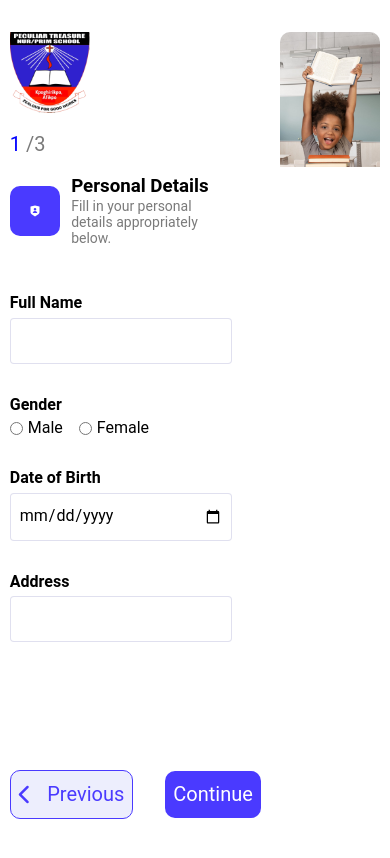
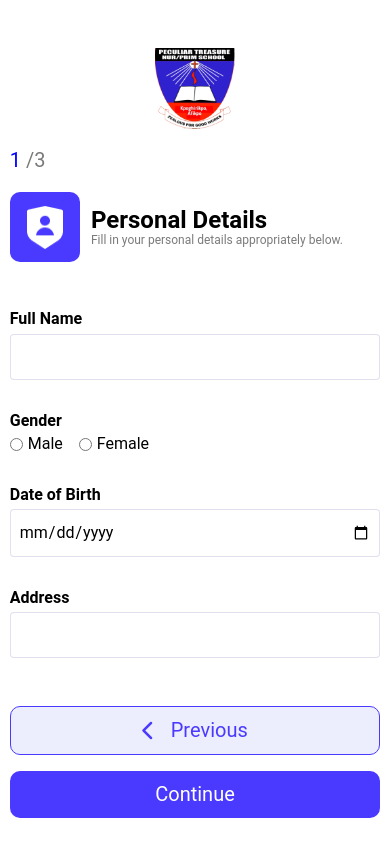
Before and after one commit to musaHaruna/School-Record-System, a React (Create React App) app: page /register in a window 390 px wide. Shown: the top 858 px of the page. Built offline with nearby package versions, Linux system fonts and the light colour scheme.

Commit message:
register-page-responsive

```diff
--- a/src/assets/css/onboarding/onboarding.css
+++ b/src/assets/css/onboarding/onboarding.css
@@ -366,7 +366,7 @@ h3 {
 }
 
 .register-desc div p {
-  font-size: 14px;
+  font-size: 16px;
 }
 
 .register-details label {
@@ -414,8 +414,8 @@ h3 {
 }
 
 .icon-reg {
-  width: 60px;
-  padding: 1.2rem;
+  width: 70px;
+  padding: 0.7rem;
   background-color: var(--primary-blue);
   border-radius: 10px;
 }
@@ -431,6 +431,10 @@ h3 {
 .register-navigate .btn-blue {
   width: 100%;
   border: none;
+}
+
+.register-desc div h3 {
+  font-size: 24px;
 }
 
 .register-details label h5 {
@@ -465,4 +469,36 @@ h3 {
 .register-details.gaurdian-details input {
   background-color: #eee;
 }
+
+@media (max-width: 428px) {
+  .register-desc div p {
+    font-size: 12px;
+  }
+}
+
+@media (max-width: 1024px) {
+  .register-hero {
+    display: none;
+  }
+
+  .register-content {
+    width: 100%;
+  }
+
+  .register-navigate {
+    flex-direction: column;
+    gap: 1rem;
+    margin-top: 1rem;
+  }
+
+  .register-navigate .btn-blue-border,
+  .btn-blue {
+    margin: 0;
+  }
+
+  .logo-sm {
+    margin: 1rem auto;
+  }
+}
+
 /* Registration Pages */
--- a/src/components/Registration/Gaurdian.js
+++ b/src/components/Registration/Gaurdian.js
@@ -21,14 +21,14 @@ const Gaurdian = ({ nextStep, prevStep, step }) => {
     <main>
       <article className='register-form-flex'>
         <section className='register-content'>
-          <div className={'logo-sm'}>
+          <div className='logo-sm'>
             <Logo />
           </div>
           <p style={{ display: step === 4 ? 'none' : '' }}>
             <span style={{ color: 'blue' }}>{step} </span>/3
           </p>
           <div className='register-desc'>
-            <div className={'icon-reg'}>
+            <div className='icon-reg'>
               <GaurdianIconWhite />
             </div>
             <div>
--- a/src/components/Registration/PersonalDetails.js
+++ b/src/components/Registration/PersonalDetails.js
@@ -23,7 +23,7 @@ const PersonalDetails = ({ nextStep, step }) => {
   return (
     <article className='register-form-flex'>
       <section className='register-content'>
-        <div className={'logo-sm'}>
+        <div className='logo-sm'>
           <Logo />
         </div>
         <p style={{ display: step === 4 ? 'none' : '' }}>
--- a/src/components/Registration/SchoolDetails.js
+++ b/src/components/Registration/SchoolDetails.js
@@ -29,14 +29,14 @@ const SchoolDetails = ({ nextStep, prevStep, step }) => {
   return (
     <article className='register-form-flex'>
       <section className='register-content'>
-        <div className={'logo-sm'}>
+        <div className='logo-sm'>
           <Logo />
         </div>
         <p style={{ display: step === 4 ? 'none' : '' }}>
           <span style={{ color: 'blue' }}>{step} </span>/3
         </p>
         <div className='register-desc'>
-          <div className={'icon-reg'}>
+          <div className='icon-reg'>
             <SchoolIconWhite />
           </div>
           <div>
```
